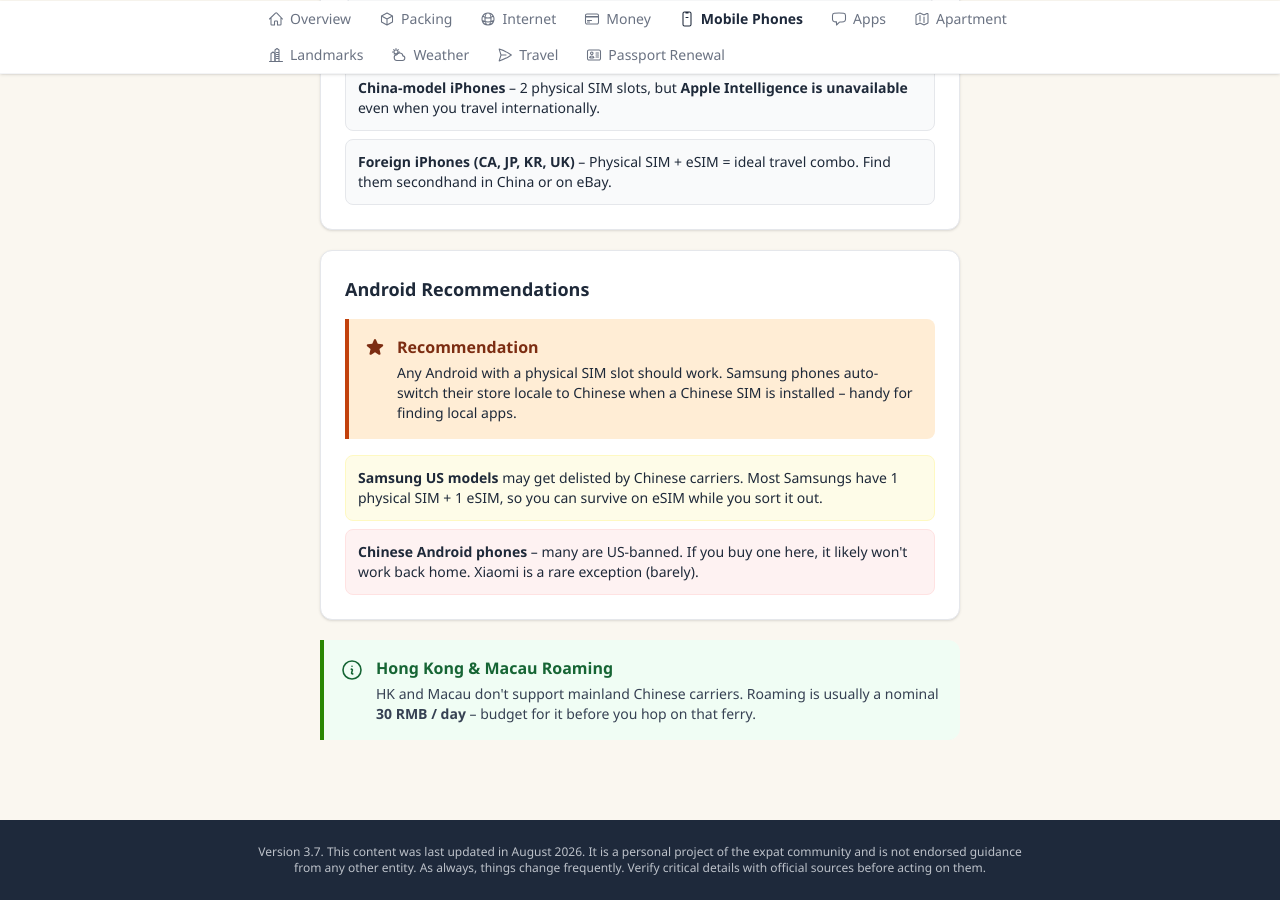
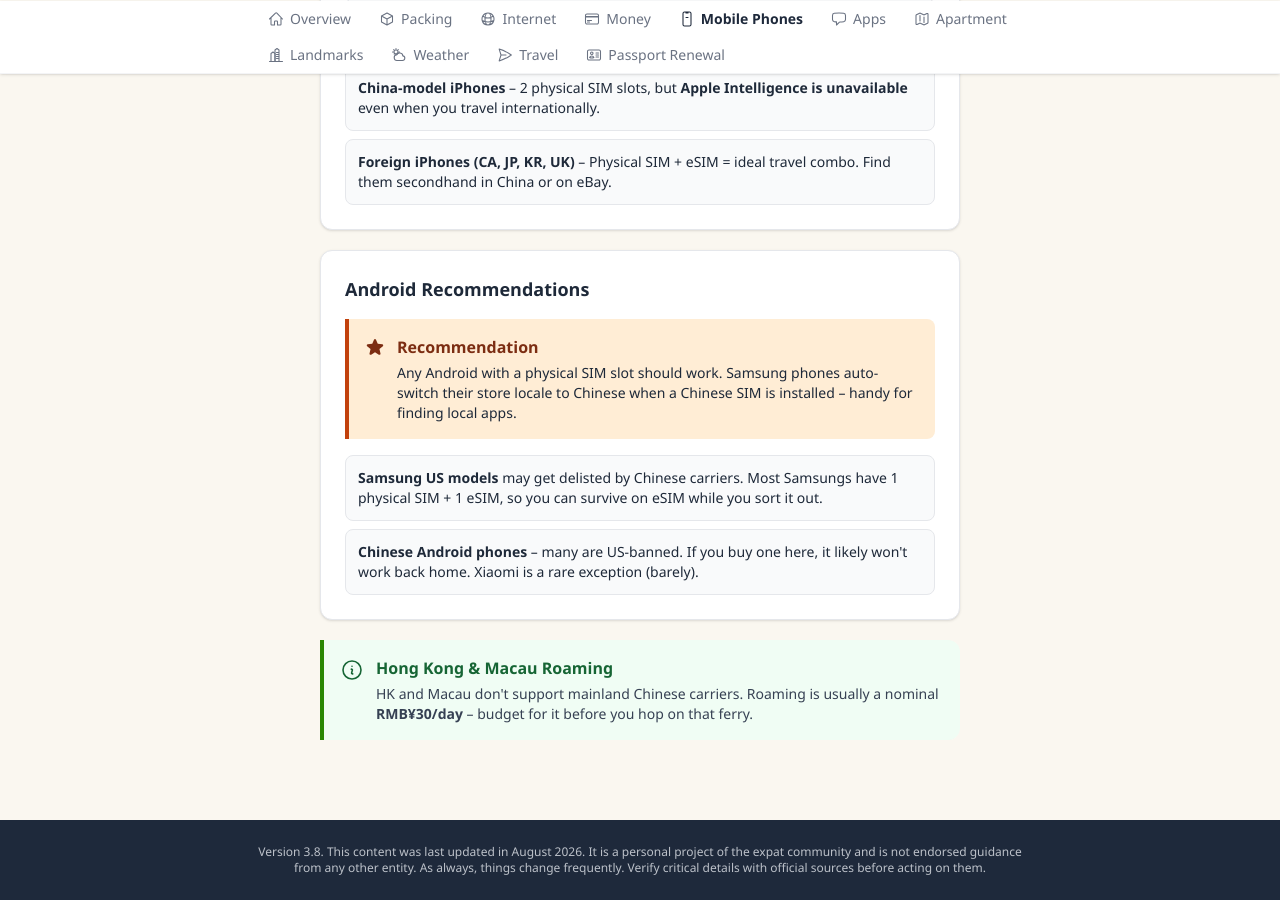
Before and after one commit to livinginshenzhen/guide, a Jekyll site: the page built from mobile-phones.html, in a window 1280 px wide and 900 px high, scrolled down 1595 px. Built offline with Jekyll 4.4.1, drawn with Linux system fonts in a browser that asks for light colours; some web fonts are replaced.

Commit message:
Fix RMB roaming format, neutralize Samsung/Android warning boxes (v3.8)
- "30 RMB / day" -> "RMB30/day" (yen sign)
- Samsung US models / Chinese Android phones boxes: yellow/red -> gray

```diff
--- a/_layouts/default.html
+++ b/_layouts/default.html
@@ -81,7 +81,7 @@
 <!-- FOOTER -->
 <footer class="bg-brand text-white mt-12 py-6" style="background-color:#1e293b;">
   <div class="max-w-4xl mx-auto px-4 text-center">
-    <p class="text-blue-300 text-xs">Version 3.7. This content was last updated in August 2026. It is a personal project of the expat community and is not endorsed guidance from any other entity. As always, things change frequently. Verify critical details with official sources before acting on them.</p>
+    <p class="text-blue-300 text-xs">Version 3.8. This content was last updated in August 2026. It is a personal project of the expat community and is not endorsed guidance from any other entity. As always, things change frequently. Verify critical details with official sources before acting on them.</p>
   </div>
 </footer>
 
--- a/mobile-phones.html
+++ b/mobile-phones.html
@@ -91,8 +91,8 @@
         </div>
       </div>
       <div class="space-y-2 text-sm">
-        <div class="p-3 bg-yellow-50 rounded-lg border border-yellow-100"><strong>Samsung US models</strong> may get delisted by Chinese carriers. Most Samsungs have 1 physical SIM + 1 eSIM, so you can survive on eSIM while you sort it out.</div>
-        <div class="p-3 bg-red-50 rounded-lg border border-red-100"><strong>Chinese Android phones</strong> &ndash; many are US-banned. If you buy one here, it likely won't work back home. Xiaomi is a rare exception (barely).</div>
+        <div class="p-3 bg-gray-50 rounded-lg border border-gray-200"><strong>Samsung US models</strong> may get delisted by Chinese carriers. Most Samsungs have 1 physical SIM + 1 eSIM, so you can survive on eSIM while you sort it out.</div>
+        <div class="p-3 bg-gray-50 rounded-lg border border-gray-200"><strong>Chinese Android phones</strong> &ndash; many are US-banned. If you buy one here, it likely won't work back home. Xiaomi is a rare exception (barely).</div>
       </div>
     </div>
 
@@ -100,6 +100,6 @@
       <svg class="icon w-6 h-6 text-brand flex-shrink-0 mt-0.5" aria-hidden="true"><use href="#ic-info"/></svg>
       <div>
         <p class="font-bold text-brand">Hong Kong &amp; Macau Roaming</p>
-        <p class="text-sm text-gray-700 mt-1">HK and Macau don't support mainland Chinese carriers. Roaming is usually a nominal <strong>30 RMB / day</strong> &ndash; budget for it before you hop on that ferry.</p>
+        <p class="text-sm text-gray-700 mt-1">HK and Macau don't support mainland Chinese carriers. Roaming is usually a nominal <strong>RMB&yen;30/day</strong> &ndash; budget for it before you hop on that ferry.</p>
       </div>
     </div>
```
